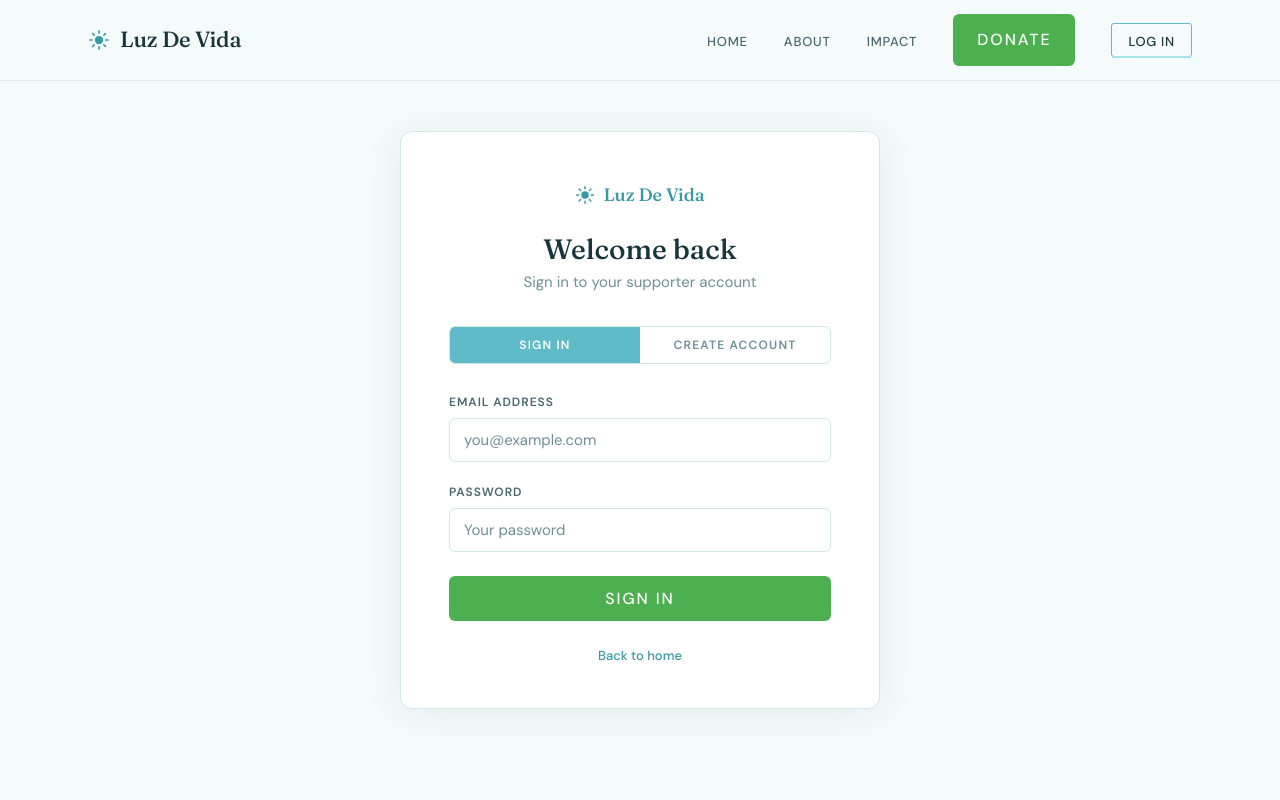
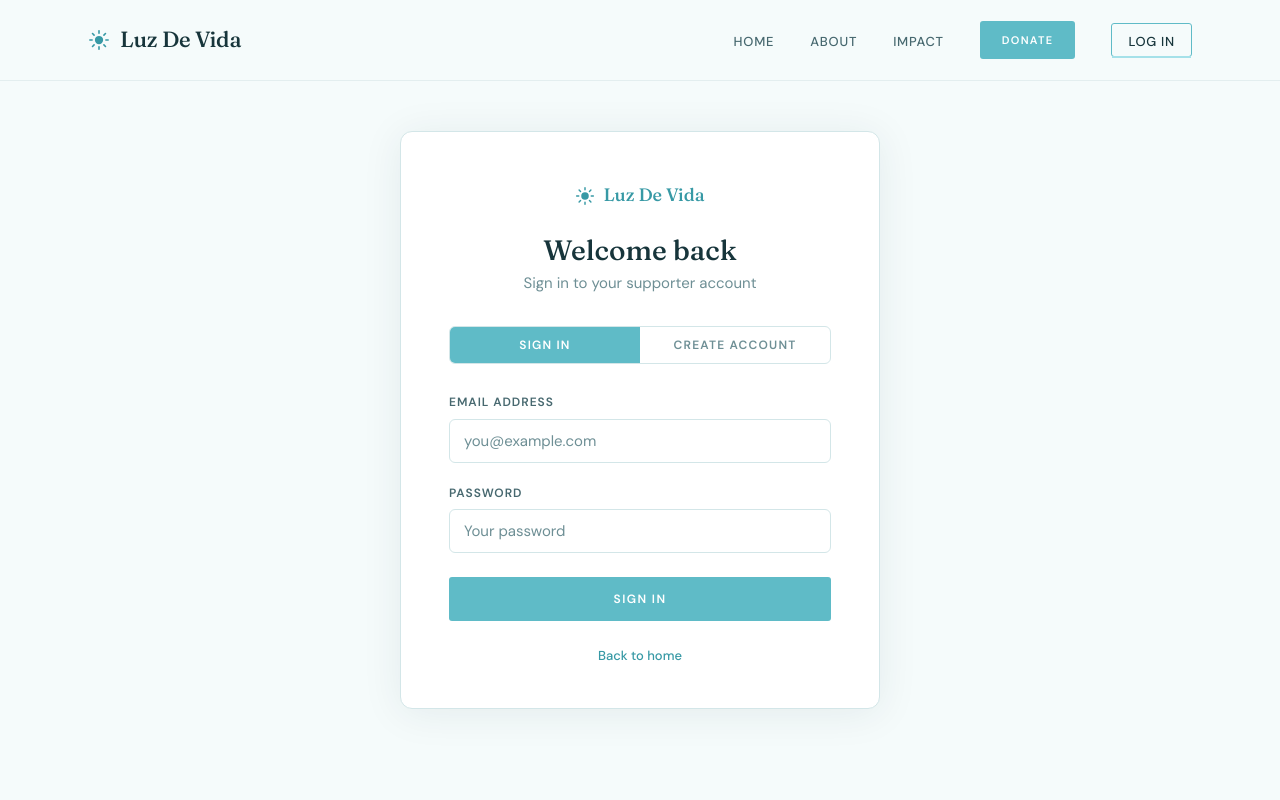
Before and after one commit to dawsonfbroadbent/LuzDeVida, a React (Vite) app in the folder frontend/: page /login in a window 1280 px wide. Shown: the top 800 px of the page. Built offline with nearby package versions, Linux system fonts and the light colour scheme; no server answers.

Commit message:
Button Fix Lols

```diff
--- a/frontend/src/styles/CaseloadInventory.css
+++ b/frontend/src/styles/CaseloadInventory.css
@@ -73,11 +73,11 @@
 }
 
 /* ====== BUTTONS ====== */
-.btn-primary,
-.btn-secondary,
-.btn-small,
-.btn-edit,
-.btn-delete {
+.caseload-inventory .btn-primary,
+.caseload-inventory .btn-secondary,
+.caseload-inventory .btn-small,
+.caseload-inventory .btn-edit,
+.caseload-inventory .btn-delete {
   padding: 10px 16px;
   border: none;
   border-radius: 6px;
@@ -87,45 +87,45 @@
   transition: all 0.2s ease;
 }
 
-.btn-primary {
+.caseload-inventory .btn-primary {
   background-color: #2563eb;
   color: white;
 }
 
-.btn-primary:hover {
+.caseload-inventory .btn-primary:hover {
   background-color: #1d4ed8;
 }
 
-.btn-secondary {
+.caseload-inventory .btn-secondary {
   background-color: #e5e7eb;
   color: #1a1a1a;
 }
 
-.btn-secondary:hover {
+.caseload-inventory .btn-secondary:hover {
   background-color: #d1d5db;
 }
 
-.btn-small {
+.caseload-inventory .btn-small {
   padding: 6px 10px;
   font-size: 0.8rem;
 }
 
-.btn-edit {
+.caseload-inventory .btn-edit {
   background-color: #8b5cf6;
   color: white;
   margin-right: 5px;
 }
 
-.btn-edit:hover {
+.caseload-inventory .btn-edit:hover {
   background-color: #7c3aed;
 }
 
-.btn-delete {
+.caseload-inventory .btn-delete {
   background-color: #ef4444;
   color: white;
 }
 
-.btn-delete:hover {
+.caseload-inventory .btn-delete:hover {
   background-color: #dc2626;
 }
 
--- a/frontend/src/styles/ProcessRecordings.css
+++ b/frontend/src/styles/ProcessRecordings.css
@@ -129,8 +129,8 @@
   flex-wrap: wrap;
 }
 
-.btn-primary,
-.btn-secondary {
+.process-recordings .btn-primary,
+.process-recordings .btn-secondary {
   padding: 0.75rem 1.5rem;
   border: none;
   border-radius: 6px;
@@ -140,29 +140,29 @@
   transition: all 0.2s ease;
 }
 
-.btn-primary {
+.process-recordings .btn-primary {
   background-color: #4CAF50;
   color: white;
 }
 
-.btn-primary:hover {
+.process-recordings .btn-primary:hover {
   background-color: #45a049;
   transform: translateY(-2px);
   box-shadow: 0 4px 8px rgba(0, 0, 0, 0.2);
 }
 
-.btn-primary:disabled {
+.process-recordings .btn-primary:disabled {
   background-color: #ccc;
   cursor: not-allowed;
   transform: none;
 }
 
-.btn-secondary {
+.process-recordings .btn-secondary {
   background-color: #666;
   color: white;
 }
 
-.btn-secondary:hover {
+.process-recordings .btn-secondary:hover {
   background-color: #555;
 }
 
```
